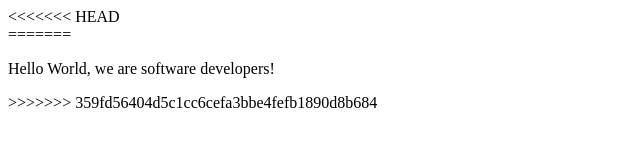
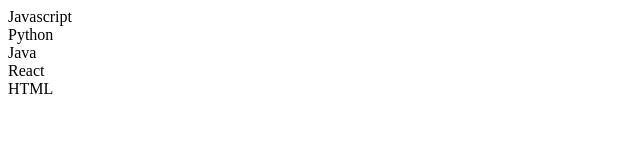
Before and after one commit to louiswordz/Roshan-and-Louis-works, a plain HTML site: page index.html in a window 1280 px wide. Shown: the whole page, without its empty margins (0-640 px from the left). Drawn offline with Linux system fonts and the light colour scheme.

Commit message:
steps 3 and 4 complete

```diff
--- a/index.html
+++ b/index.html
@@ -8,18 +8,24 @@
 
   <body>
     <script src="https://cdn.freecodecamp.org/testable-projects-fcc/v1/bundle.js"></script>
-<<<<<<< HEAD
     <main id = "main-doc">
-      <section></section>
-      <section></section>
-      <section></section>
-      <section></section>
-      <section></section>
+      <section class="main-section" id="js">
+        <header>Javascript</header>
+      </section>
+      <section class="main-section" id="python">
+        <header>Python</header>
+      </section>
+      <section class="main-section" id="java">
+        <header>Java</header>
+      </section>
+      <section class="main-section" id="react">
+        <header>React</header>
+      </section>
+      <section class="main-section" id="HTML">
+        <header>HTML</header>
+      </section>
     </main>
 
-=======
-    <p>Hello World, we are software developers!</p>
->>>>>>> 359fd56404d5c1cc6cefa3bbe4fefb1890d8b684
 
     <!--
 
```
